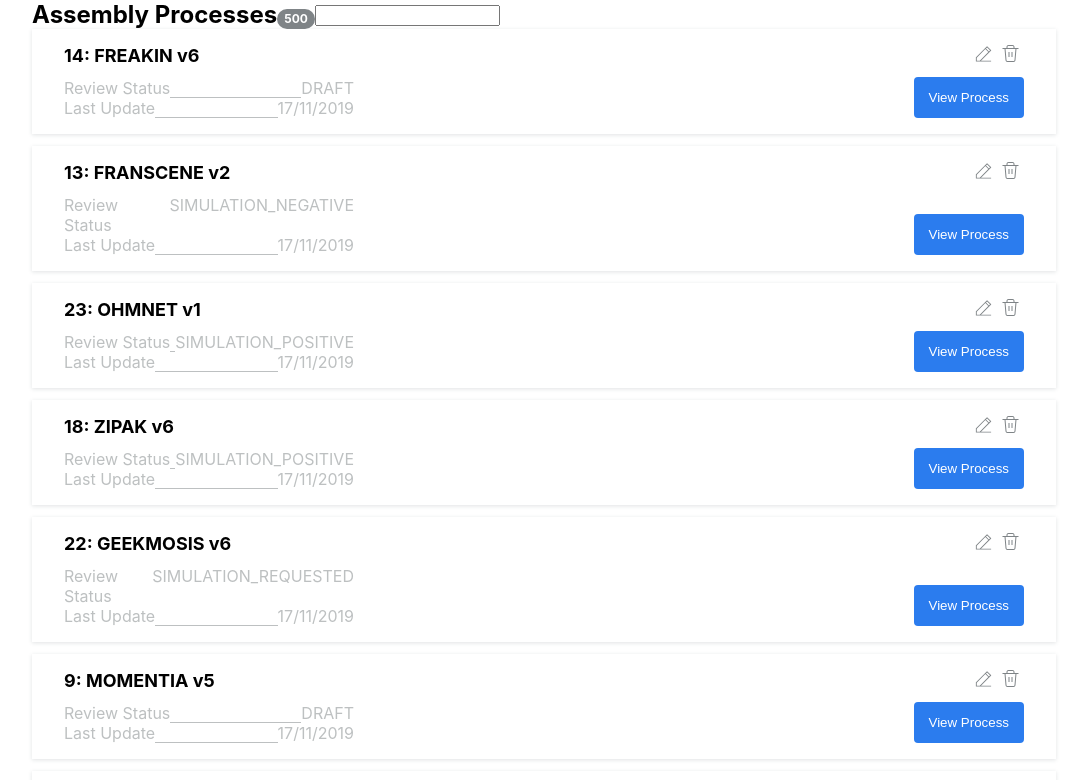
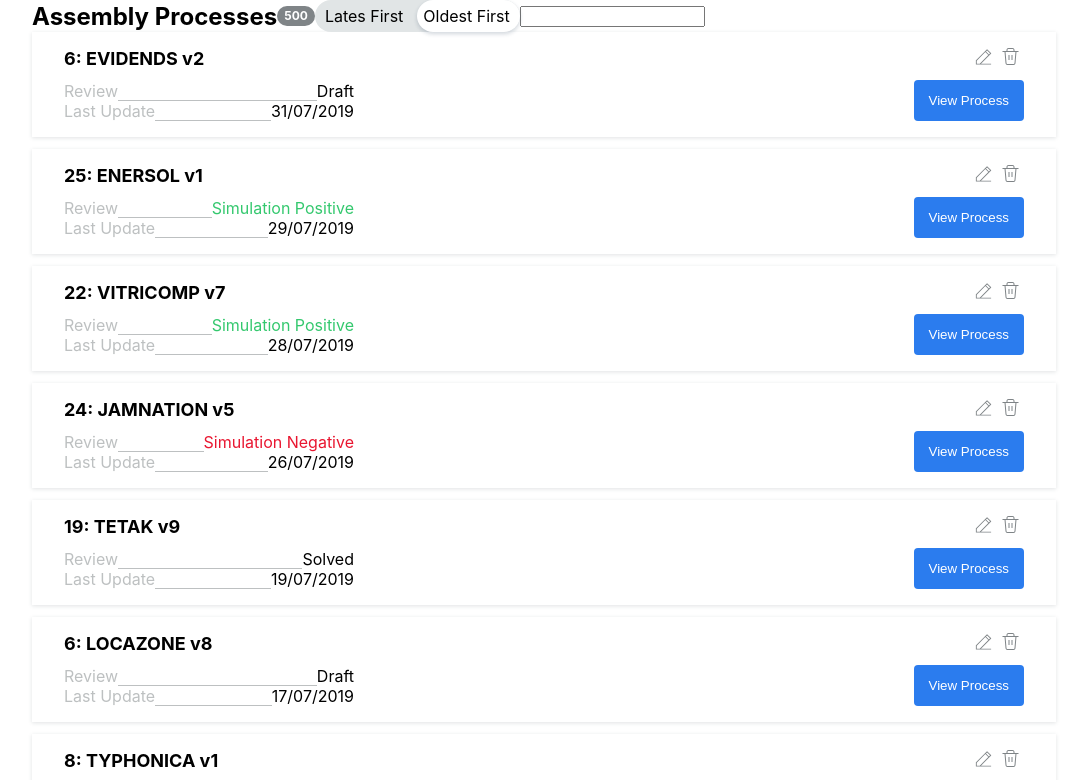
Before and after one commit to uragun91/assembly-process, a React (Create React App) app: page / in a window 1280 px wide. Shown: the top 780 px of the page, without its empty margins (96-1182 px from the left). Built offline with nearby package versions, Linux system fonts and the light colour scheme; data requests are answered from the project's data file.

Commit message:
on the way to implement switcher

```diff
--- a/src/App.css
+++ b/src/App.css
@@ -11,8 +11,52 @@
 .title {
   font-size: 24px;
   font-weight: 700;
+  display: flex;
+  align-items: center;
 }
 
 .assembly-process-container {
   margin-bottom: 12px;
 }
+
+.list-items-controller {
+  display: flex;
+  align-items: center;
+}
+
+.sort-switcher {
+  position: relative;
+  display: flex;
+  align-items: center;
+  height: 32px;
+  background: #E1E5E6;
+  border-radius: 9999px;
+}
+
+.switcher-value {
+  flex: 1;
+  text-align: center;
+  padding: 0 10px;
+  white-space: nowrap;
+  z-index: 1;
+}
+
+.switcher-slider {
+  position: absolute;
+  left: 0;
+  top: 0;
+  height: 32px;
+  width: 50%;
+  border-radius: 9999px;
+  box-shadow: 0px 2px 4px rgba(55, 88, 123, 0.16), 0px 2px 4px rgba(0, 0, 0, 0.06);
+  background: #fff;
+}
+
+.switcher-checkbox {
+  display: none;
+}
+
+.switcher-checkbox:checked + .switcher-slider {
+  right: 0;
+  left: unset;
+}
--- a/src/App.tsx
+++ b/src/App.tsx
@@ -6,6 +6,9 @@ import dataService from './data.service';
 import { SvgIcons } from './components/svg-icons/svg-icons';
 import { timer, Subject } from 'rxjs';
 import { debounce } from 'rxjs/operators'
+import { SortOrders } from './enums/SortOrders';
+import { AssemblyStatuses } from './enums/AssemblyStatuses';
+import { ReviewStatuses } from './enums/ReviewStatuses';
 
 interface IAppState {
   items: AssemblyProcess[]
@@ -13,27 +16,37 @@ interface IAppState {
 
 class App extends React.Component<{}, IAppState> {
 
-  public searchFilterValue: string = ''
+  public titleFilter: string = ''
+  public sortOrder: SortOrders = SortOrders.DESC
+  public assemblyStatusFilter: AssemblyStatuses | '' = ''
+  public reviewStatusFilter: ReviewStatuses | '' = ''
+
   public searchSubject: Subject<string> = new Subject()
   public debounceSearch$ = this.searchSubject.pipe(debounce(() => timer(400)))
 
-  public UNSAFE_componentWillMount() {
+  get isDesc(): boolean {
+    return this.sortOrder === SortOrders.DESC
+  }
+
+  public UNSAFE_componentWillMount(): void {
     this.setState({items: []})
+    this.initSubscribers()
+    dataService.getAssemblyProcesses(this.assemblyStatusFilter, this.reviewStatusFilter, this.titleFilter, this.sortOrder)
+  }
 
+  private initSubscribers(): void {
     dataService.assemblyProcesses$.subscribe((processes: AssemblyProcess[]) => {
       this.setState({items: processes})
     })
 
-    dataService.getAssemblyProcesses()
-
     this.debounceSearch$.subscribe((filterVal: string) => {
-      dataService.getAssemblyProcesses(filterVal)
+      dataService.getAssemblyProcesses(this.assemblyStatusFilter, this.reviewStatusFilter, filterVal, this.sortOrder)
     })
   }
 
   public handleSearchInputChange = (event: any) => {
-    this.searchFilterValue = event.target.value
-    this.searchSubject.next(this.searchFilterValue)
+    this.titleFilter = event.target.value
+    this.searchSubject.next(this.titleFilter)
   }
 
   render(){
@@ -49,10 +62,17 @@ class App extends React.Component<{}, IAppState> {
 
           <div className="list-items-controller">
             <div className="sort">
-
+              <div className="sort-switcher">
+                <label className="switcher-label">
+                  <input type="checkbox" className="switcher-checkbox" defaultChecked={this.isDesc} />
+                  <div className="switcher-slider"></div>
+                </label>
+                <span className="switcher-value">Lates First</span>
+                <span className="switcher-value">Oldest First</span>
+              </div>
             </div>
             <div className="search">
-              <input type="text" defaultValue={this.searchFilterValue} onChange={this.handleSearchInputChange}/>
+              <input type="text" defaultValue={this.titleFilter} onChange={this.handleSearchInputChange}/>
             </div>
           </div>
 
--- a/src/components/list-item/list-item.css
+++ b/src/components/list-item/list-item.css
@@ -22,12 +22,15 @@
 .list-item__review-status,
 .list-item__last-update {
   display: flex;
-  color: #BDC0C1;
 }
 
 .list-item__filler {
   flex: 1;
   border-bottom: 1px solid #BDC0C1;
+}
+
+.list-item__description-label {
+  color: #BDC0C1;
 }
 
 .list-item__actions {
@@ -55,3 +58,11 @@
 .list-item__btn:hover {
   outline: none;
 }
+
+.positive {
+  color: #34C86E;
+}
+
+.negative {
+  color: #E91630;
+}
--- a/src/components/list-item/list-item.tsx
+++ b/src/components/list-item/list-item.tsx
@@ -1,12 +1,33 @@
 import React, { Component } from "react";
 import './list-item.css'
 import { AssemblyProcess } from "../../models/AssemblyProcess";
+import { ReviewStatuses } from "../../enums/ReviewStatuses";
 
 interface IListItemProps {
   item: AssemblyProcess
 }
 
 export class ListItem extends Component<IListItemProps> {
+
+  private previewStatusesMapper: {[key in ReviewStatuses]: string} = {
+    DRAFT: 'Draft',
+    SIMULATION_NEGATIVE: 'Simulation Negative',
+    SIMULATION_POSITIVE: 'Simulation Positive',
+    SIMULATION_REQUESTED: 'Simulation Requested',
+    SOLVED: 'Solved'
+  }
+
+  private getReviewStatusClassNames(reviewStatus: ReviewStatuses): string {
+    const classes = ['list-item__description-value']
+    if (reviewStatus === ReviewStatuses.simulationNegative) {
+      classes.push('negative')
+    } else if (reviewStatus === ReviewStatuses.simulationPositive) {
+      classes.push('positive')
+    }
+
+    return classes.join(' ')
+  }
+
   render() {
     return (
       <div className="list-item">
@@ -14,15 +35,15 @@ export class ListItem extends Component<IListItemProps> {
         <div className="list-item__description">
           <h1 className="list-item__title">{this.props.item.title}</h1>
           <div className="list-item__review-status">
-            <span className="list-item__description-label">Review Status</span>
+            <span className="list-item__description-label">Review</span>
             <span className="list-item__filler"></span>
-            <span className="list-item__description-value">{this.props.item.reviewStatus}</span>
+            <span className={this.getReviewStatusClassNames(this.props.item.reviewStatus)}>{this.previewStatusesMapper[this.props.item.reviewStatus]}</span>
           </div>
           <div className="list-item__last-update">
             <span className="list-item__description-label">Last Update</span>
             <span className="list-item__filler"></span>
             <span className="list-item__description-value">{
-              new Intl.DateTimeFormat('en-GB').format(this.props.item.updatedAt)
+              new Intl.DateTimeFormat('en-GB').format(this.props.item.updated)
             }</span>
           </div>
         </div>
--- a/src/data.service.ts
+++ b/src/data.service.ts
@@ -1,14 +1,30 @@
 import { Subject } from 'rxjs'
 import { AssemblyProcess } from './models/AssemblyProcess'
 import axios, { AxiosResponse } from 'axios'
+import { AssemblyStatuses } from './enums/AssemblyStatuses'
+import { ReviewStatuses } from './enums/ReviewStatuses'
 
 class DataService {
   public assemblyProcesses$: Subject<AssemblyProcess[]> = new Subject()
-
   private baseApiUrl = 'http://localhost:9999'
 
-  public getAssemblyProcesses(nameFilter: string = ''): void {
-    axios.get(`${this.baseApiUrl}/assemblyProcesses`)
+  public getAssemblyProcesses(
+    assemblyStatusFilter: AssemblyStatuses | '' = '',
+    reviewStatusFilter: ReviewStatuses | '' = '',
+    nameFilter: string = '',
+    sortOrder: string = 'asc'
+  ): void {
+    let url: string = `${this.baseApiUrl}/assemblyProcesses?_sort=updated&_order=${sortOrder}`
+    if (assemblyStatusFilter) {
+      url += `&assemblyStatus=${assemblyStatusFilter}`
+    }
+    if (reviewStatusFilter) {
+      url += `&reviewStatus=${reviewStatusFilter}`
+    }
+    if (nameFilter) {
+      url += `&title_like=${nameFilter}`
+    }
+    axios.get(url)
     .then((response: AxiosResponse) => {
       const result = (Array.isArray(response.data) ? response.data : []).map(AssemblyProcess.build)
       this.assemblyProcesses$.next(result)
--- /dev/null
+++ b/src/enums/SortOrders.ts
@@ -0,0 +1,4 @@
+export enum SortOrders {
+  ASC = 'asc',
+  DESC = 'desc'
+}
--- a/src/index.css
+++ b/src/index.css
@@ -25,3 +25,5 @@ code {
   color: white;
   padding: 4px 7px;
 }
+
+.switcher-checkbox {}
--- a/src/models/AssemblyProcess.ts
+++ b/src/models/AssemblyProcess.ts
@@ -8,13 +8,13 @@ export class AssemblyProcess {
     public readonly assemblyStatus: AssemblyStatuses,
     public readonly reviewStatus: ReviewStatuses,
     public title: string,
-    public updatedAt: Date
+    public updated: Date
   ) {}
 
   public static build(data: any): AssemblyProcess {
-    let updatedAt = new Date(data.updatedAt)
-    if (isNaN(updatedAt.getTime())) {
-      updatedAt = new Date()
+    let updated = new Date(data.updated.replace(' ', ''))
+    if (isNaN(updated.getTime())) {
+      updated = new Date()
     }
 
     return new AssemblyProcess(
@@ -23,7 +23,7 @@ export class AssemblyProcess {
       data.assemblyStatus || '',
       data.reviewStatus || '',
       data.title || '',
-      updatedAt
+      updated
     )
   }
 }
```
